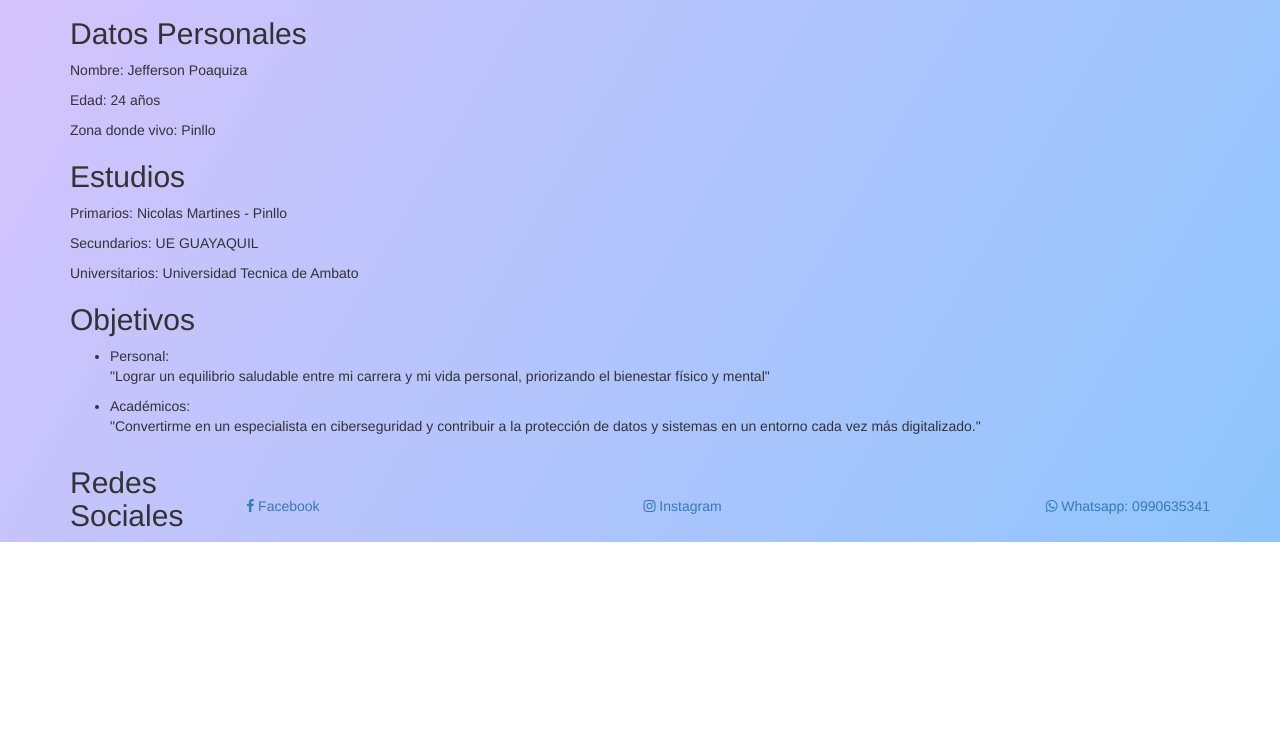
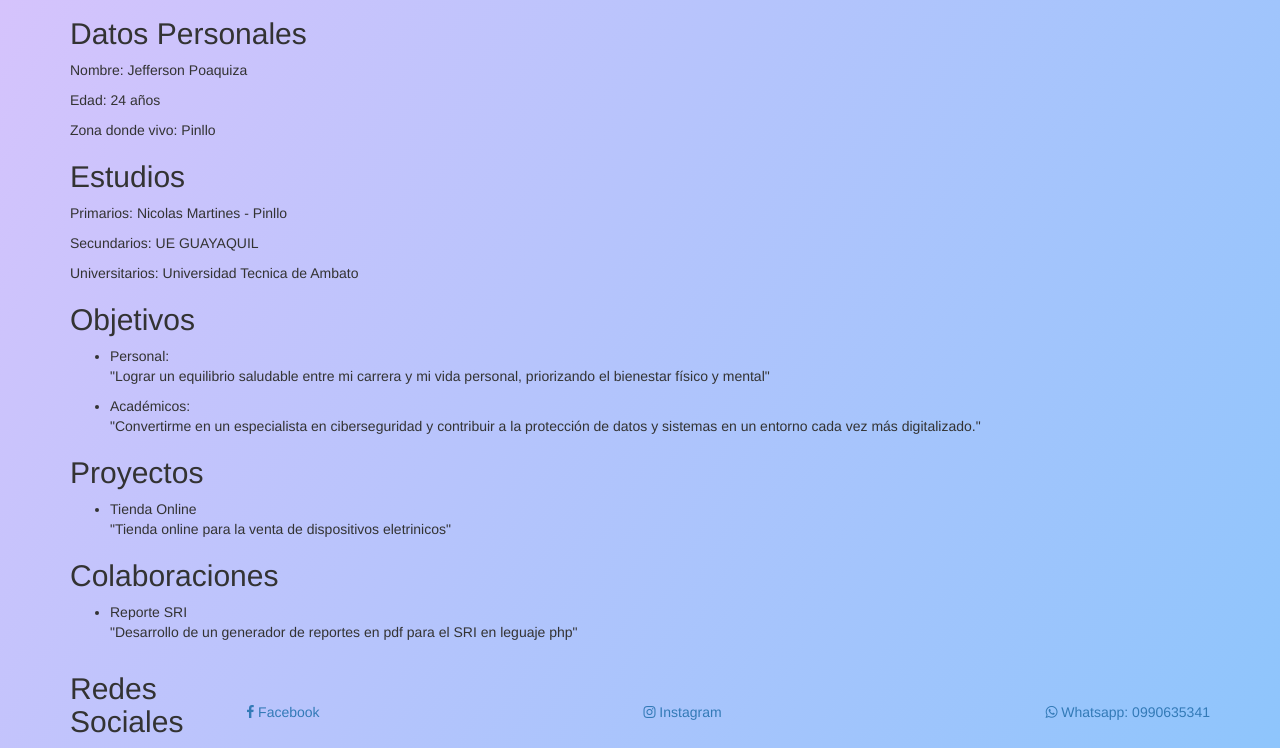
Before and after one commit to Jeffer2S/Jeffer2S, a plain HTML site: page index.html in a window 1280 px wide. Shown: the part 445-1193 px from the top of the page. Before the commit the page ends 987 px from the top, so only its background shows below. Drawn offline with nearby package versions, Linux system fonts and the light colour scheme.

Commit message:
Actulizacion de portafolio

```diff
--- a/index.html
+++ b/index.html
@@ -60,6 +60,20 @@
                 <li>Académicos: <p>"Convertirme en un especialista en ciberseguridad y contribuir a la protección de datos y sistemas en un entorno cada vez más digitalizado."</p></li>
             </ul>
         </section>
+        <section id="Objetivos" class="my-4">
+            <h2>Proyectos</h2>
+            <ul>
+                <li>Tienda Online<p>"Tienda online para la venta de dispositivos eletrinicos"</p> </li>
+            </ul>
+        </section>
+
+        <section id="Objetivos" class="my-4">
+            <h2>Colaboraciones</h2>
+            <ul>
+                <li>Reporte SRI<p>"Desarrollo de un generador de reportes en pdf para el SRI en leguaje php"</p> </li>
+            </ul>
+        </section>
+
         <section id="Redes-Sociales" class="my-4" >
             <h2>Redes Sociales</h2>
             <div class="red-social-cont">
```
